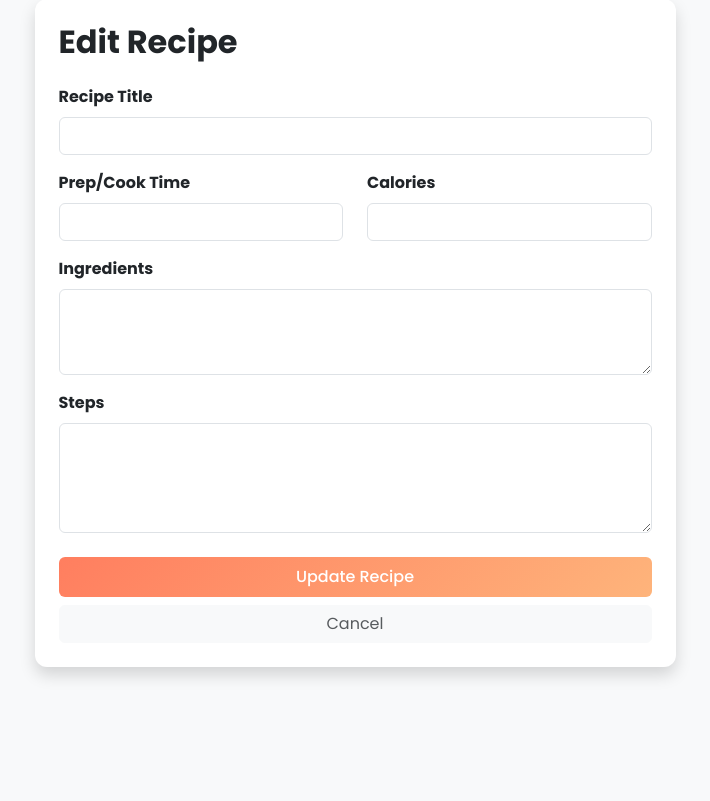
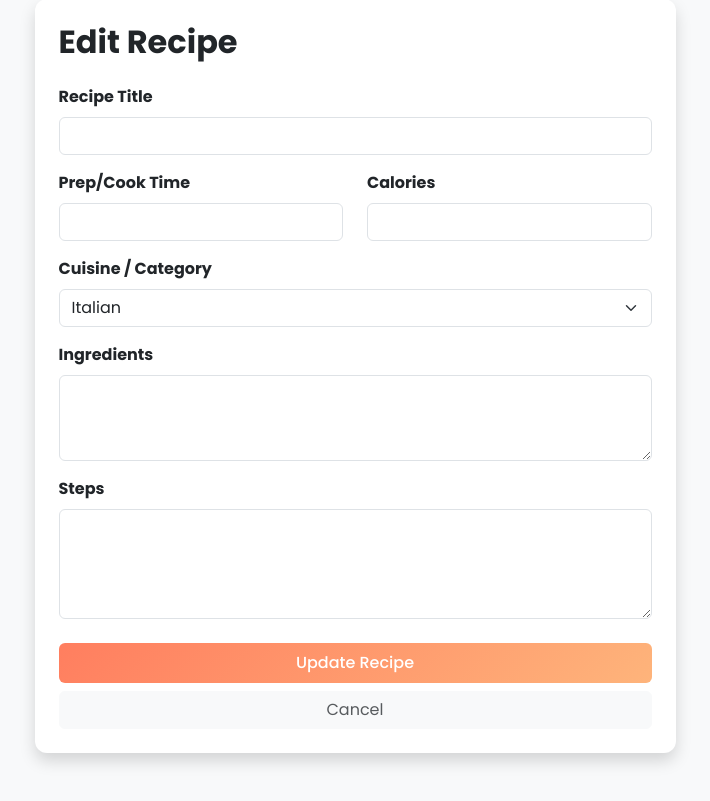
Before and after one commit to subhalakshmisubhi/Coco-s-Recipes, a Python web app: template templates/edit_recipe.html in a window 1280 px wide. Shown: the part 87-888 px from the top of the page, without its empty margins (285-995 px from the left). Before the commit the page ends 765 px from the top, so only its background shows below. Run offline with Jinja, Linux system fonts and the light colour scheme; the template is opened without the code that fills it, so the values that code supplies are empty.

Commit message:
Add cuisine selection to edit recipe form

```diff
--- a/templates/edit_recipe.html
+++ b/templates/edit_recipe.html
@@ -9,7 +9,17 @@
                 <div class="row">
                     <div class="col-md-6 mb-3"><label class="form-label fw-bold">Prep/Cook Time</label><input type="text" name="time" class="form-control" value="{{ recipe['time'] }}"></div>
                     <div class="col-md-6 mb-3"><label class="form-label fw-bold">Calories</label><input type="text" name="calories" class="form-control" value="{{ recipe['calories'] }}"></div>
-                </div>
+                </div> <div class="mb-3">
+    <label class="form-label fw-bold">Cuisine / Category</label>
+    <select name="cuisine" class="form-select">
+        <option value="Italian" {% if recipe['cuisine'] == 'Italian' %}selected{% endif %}>Italian</option>
+        <option value="Mexican" {% if recipe['cuisine'] == 'Mexican' %}selected{% endif %}>Mexican</option>
+        <option value="Asian" {% if recipe['cuisine'] == 'Asian' %}selected{% endif %}>Asian</option>
+        <option value="American" {% if recipe['cuisine'] == 'American' %}selected{% endif %}>American</option>
+        <option value="Dessert" {% if recipe['cuisine'] == 'Dessert' %}selected{% endif %}>Dessert</option>
+        <option value="Other" {% if recipe['cuisine'] == 'Other' %}selected{% endif %}>Other</option>
+    </select>
+</div>
                 <div class="mb-3"><label class="form-label fw-bold">Ingredients</label><textarea name="ingredients" class="form-control" rows="3">{{ recipe['ingredients'] }}</textarea></div>
                 <div class="mb-4"><label class="form-label fw-bold">Steps</label><textarea name="steps" class="form-control" rows="4">{{ recipe['steps'] }}</textarea></div>
                 <button type="submit" class="btn btn-custom w-100 py-2">Update Recipe</button>
```
